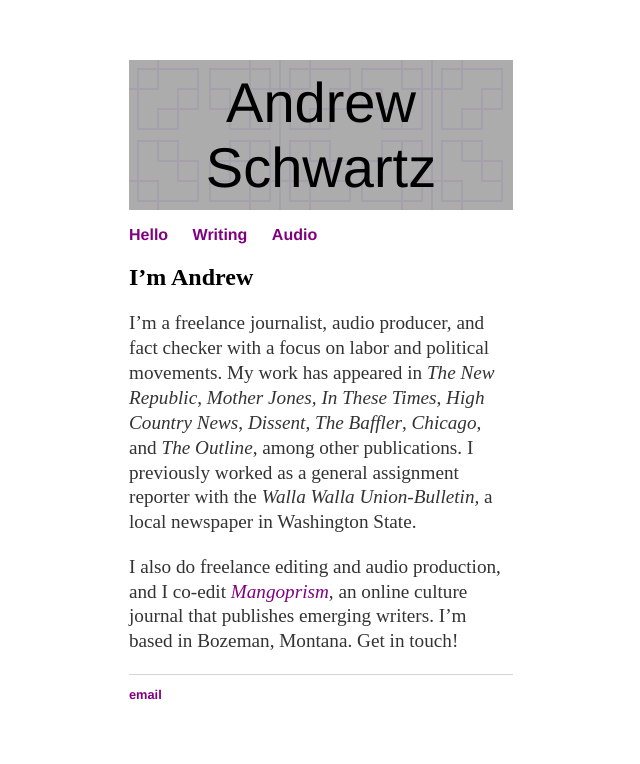
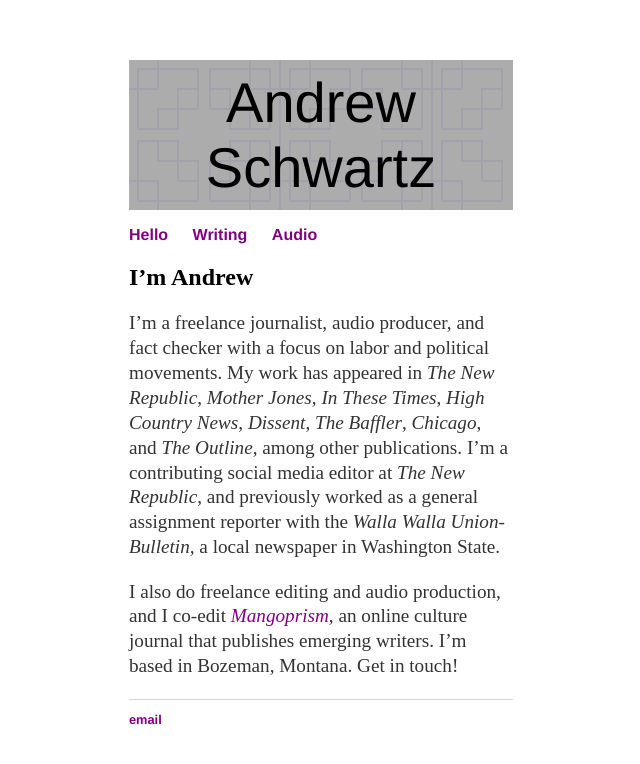
Before and after one commit to aonschwartz/aonschwartz.github.io, a Jekyll site: the page built from index.md, in a window 1280 px wide. Shown: the top 764 px of the page, without its empty margins (319-959 px from the left). Built offline with Jekyll 4.4.1, drawn with Linux system fonts in a browser that asks for light colours.

Commit message:
Update index.md

```diff
--- a/index.md
+++ b/index.md
@@ -6,6 +6,6 @@
 
 ## I'm Andrew
 
-I'm a freelance journalist, audio producer, and fact checker with a focus on labor and political movements. My work has appeared in *The New Republic*, *Mother Jones,* *In These Times*, *High Country News*, *Dissent*, *The Baffler*, *Chicago*, and *The Outline*, among other publications. I previously worked as a general assignment reporter with the *Walla Walla Union-Bulletin,* a local newspaper in Washington State.
+I'm a freelance journalist, audio producer, and fact checker with a focus on labor and political movements. My work has appeared in *The New Republic*, *Mother Jones,* *In These Times*, *High Country News*, *Dissent*, *The Baffler*, *Chicago*, and *The Outline*, among other publications. I'm a contributing social media editor at *The New Republic*, and previously worked as a general assignment reporter with the *Walla Walla Union-Bulletin,* a local newspaper in Washington State.
 
 I also do freelance editing and audio production, and I co-edit *[Mangoprism](https://mangoprism.com/)*, an online culture journal that publishes emerging writers. I'm based in Bozeman, Montana. Get in touch!
```
